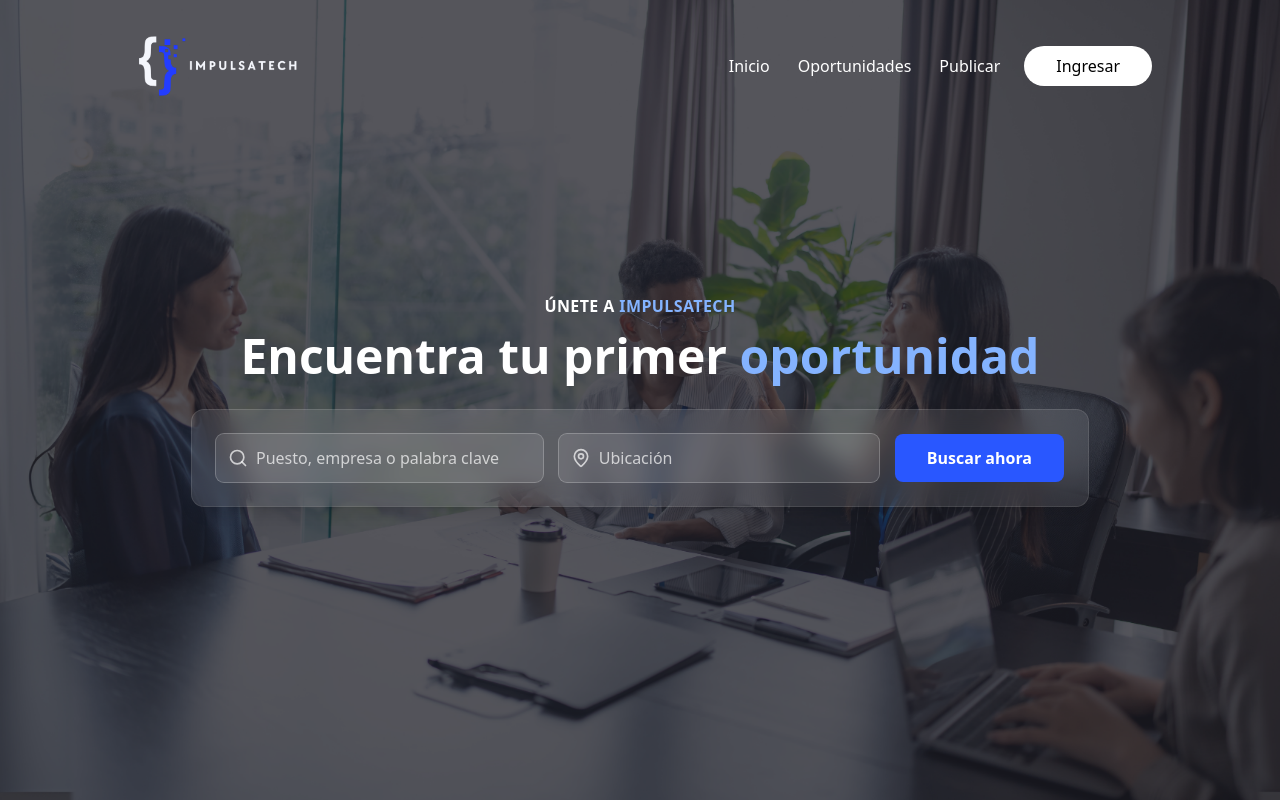
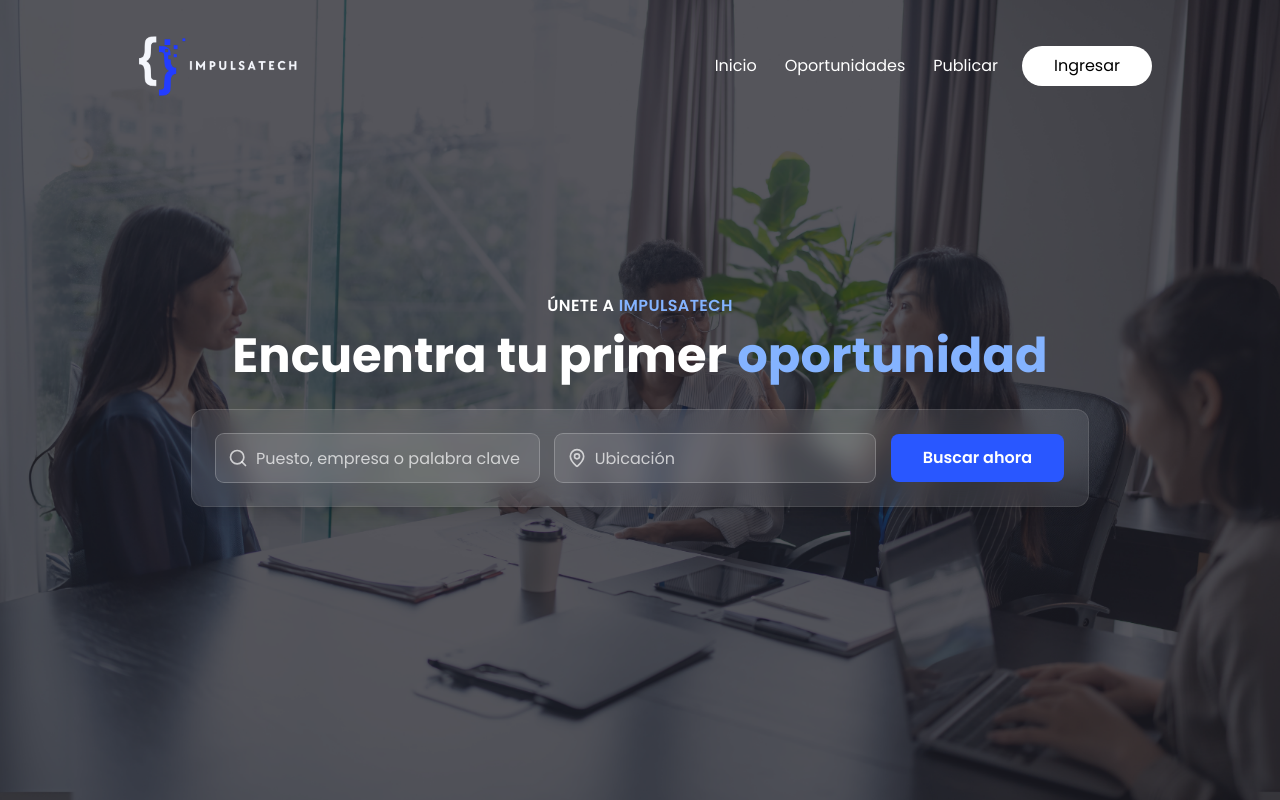
Before and after one commit to almendrasmaria/impulsa-tech, a React (Vite) app: page / in a window 1280 px wide. Shown: the top 800 px of the page. Built offline with nearby package versions, Linux system fonts and the light colour scheme.

Commit message:
Agregar estilos de animación y fuente Poppins en index.css

```diff
--- a/src/index.css
+++ b/src/index.css
@@ -1 +1,22 @@
+@import url('https://fonts.googleapis.com/css2?family=Poppins:wght@300;400;500;600;700&display=swap');
+
 @import "tailwindcss";
+
+* {
+  font-family: 'Poppins', sans-serif;
+}
+
+@keyframes fade-in {
+  from {
+    opacity: 0;
+    transform: translateY(10px);
+  }
+  to {
+    opacity: 1;
+    transform: translateY(0);
+  }
+}
+
+.animate-fade-in {
+  animation: fade-in 0.8s ease-in-out forwards;
+}
```
